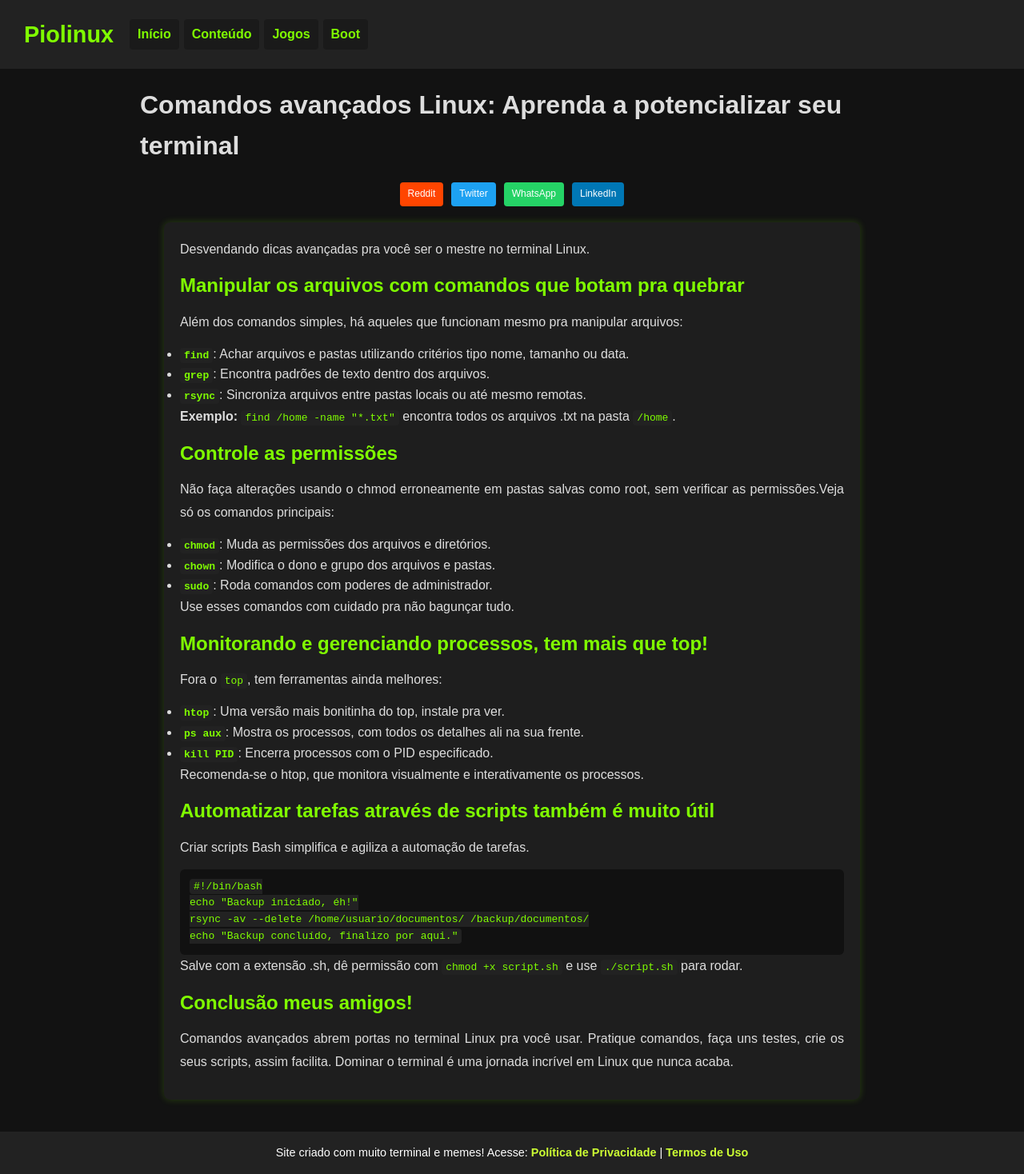
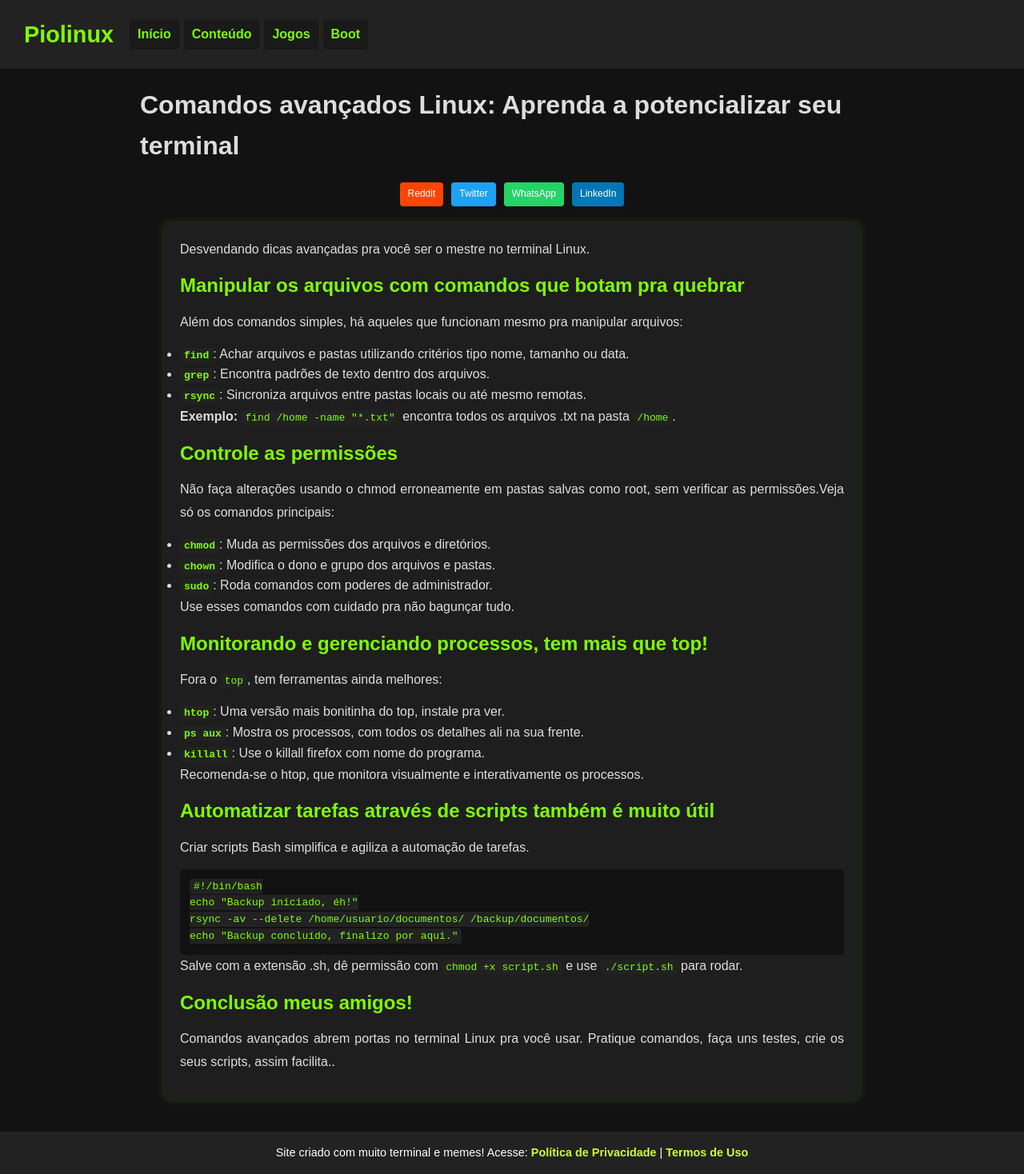
Before and after one commit to Piolinux/piolinux-site, a Jekyll site: the page comandos-avancados-linux-potencialize-terminal.html, which Jekyll copies as it is, in a window 1280 px wide. Shown: the whole page at 80% size. Built offline with Jekyll 4.4.1, drawn with Linux system fonts in a browser that asks for light colours.

Commit message:
Update comandos-avancados-linux-potencialize-terminal.html

```diff
--- a/comandos-avancados-linux-potencialize-terminal.html
+++ b/comandos-avancados-linux-potencialize-terminal.html
@@ -345,7 +345,7 @@ footer a:hover {
             <ul>
                 <li><strong><code>htop</code></strong>: Uma versão mais bonitinha do top, instale pra ver.</li>
                 <li><strong><code>ps aux</code></strong>: Mostra os processos, com todos os detalhes ali na sua frente.</li>
-                <li><strong><code>kill PID</code></strong>: Encerra processos com o PID especificado.</li>
+                <li><strong><code>killall</code></strong>: Use o killall  firefox com nome do programa.</li>
             </ul>
             <p>Recomenda-se o htop, que monitora visualmente e interativamente os processos.</p>
 
@@ -358,7 +358,7 @@ echo "Backup concluído, finalizo por aqui."</code></pre>
             <p>Salve com a extensão .sh, dê permissão com <code>chmod +x script.sh</code> e use <code>./script.sh</code> para rodar.</p>
 
             <h2>Conclusão meus amigos!</h2>
-            <p>Comandos avançados abrem portas no terminal Linux pra você usar. Pratique comandos, faça uns testes, crie os seus scripts, assim facilita. Dominar o terminal é uma jornada incrível em Linux que nunca acaba.</p>
+            <p>Comandos avançados abrem portas no terminal Linux pra você usar. Pratique comandos, faça uns testes, crie os seus scripts, assim facilita..</p>
 
 
         </section>
```
